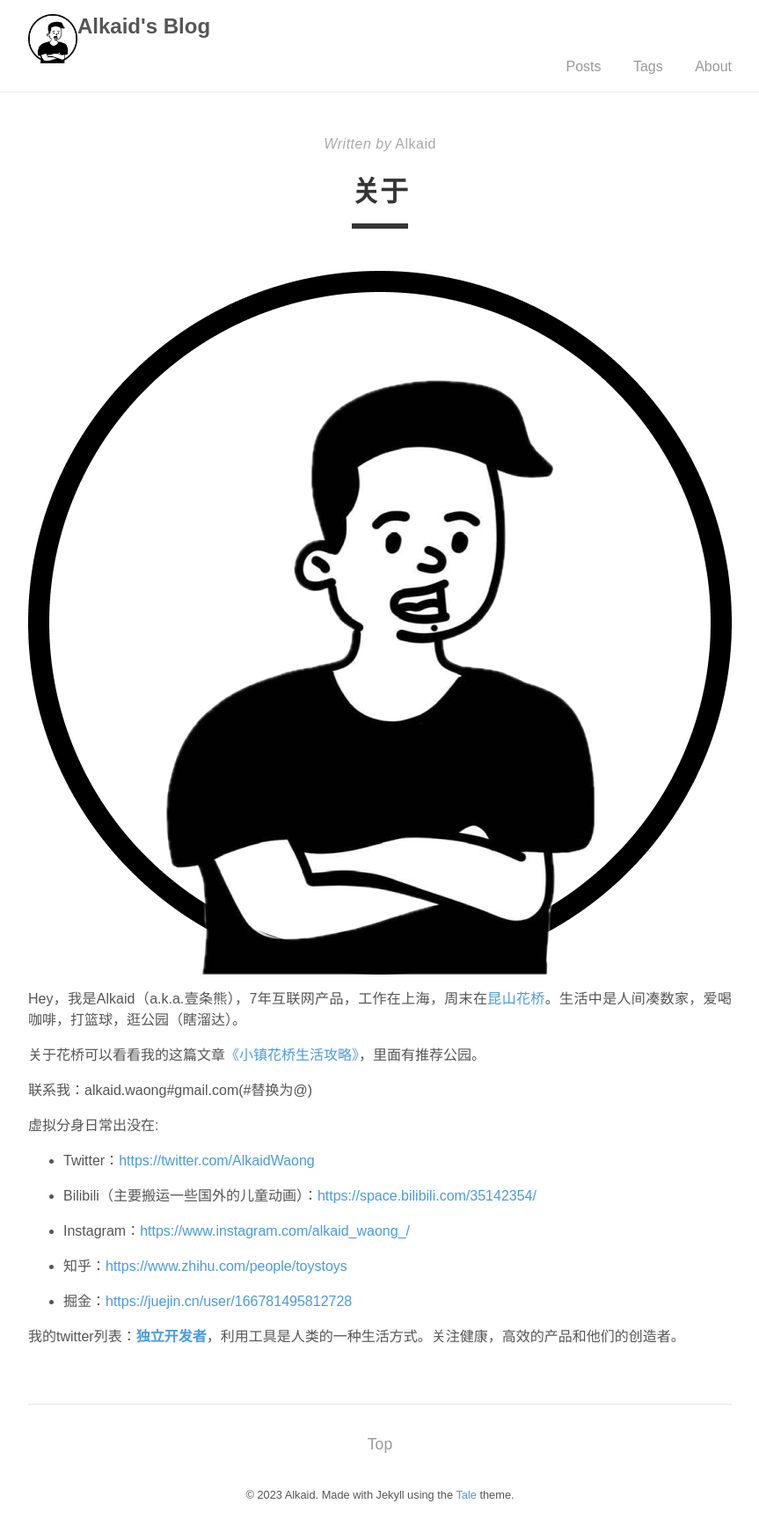
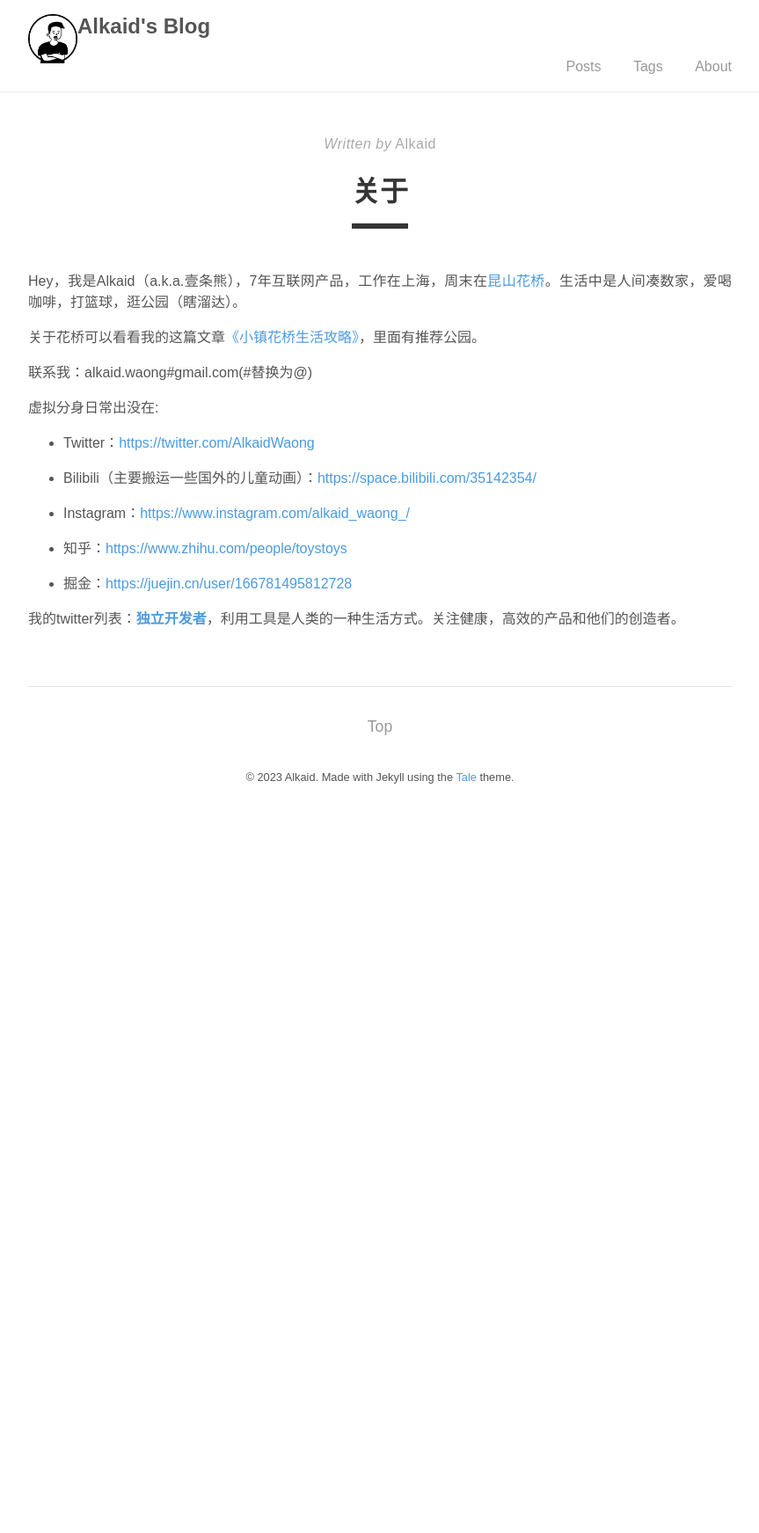
Before and after one commit to AlkaidWaong/ifoz, a Jekyll site: the page built from _pages/about.md, in a window 1280 px wide. Shown: the whole page at 88% size, without its empty margins (208-1071 px from the left). Built offline with Jekyll 4.4.1, drawn with Linux system fonts in a browser that asks for light colours; comment, search, counter and statistics services are not loaded; after the commit the page ends 927 px from its top, so only the background shows below that.

Commit message:
Update about.md

```diff
--- a/_pages/about.md
+++ b/_pages/about.md
@@ -5,7 +5,6 @@ author: "Alkaid"
 permalink: /about/
 ---
 
-![Open Peeps - Avatar and Backdrop](../assets/avatar.png)
 
 Hey，我是Alkaid（a.k.a.壹条熊），7年互联网产品，工作在上海，周末在[昆山花桥](https://baike.baidu.com/item/%E8%8A%B1%E6%A1%A5%E9%95%87/2722997)。生活中是人间凑数家，爱喝咖啡，打篮球，逛公园（瞎溜达）。
 
```
